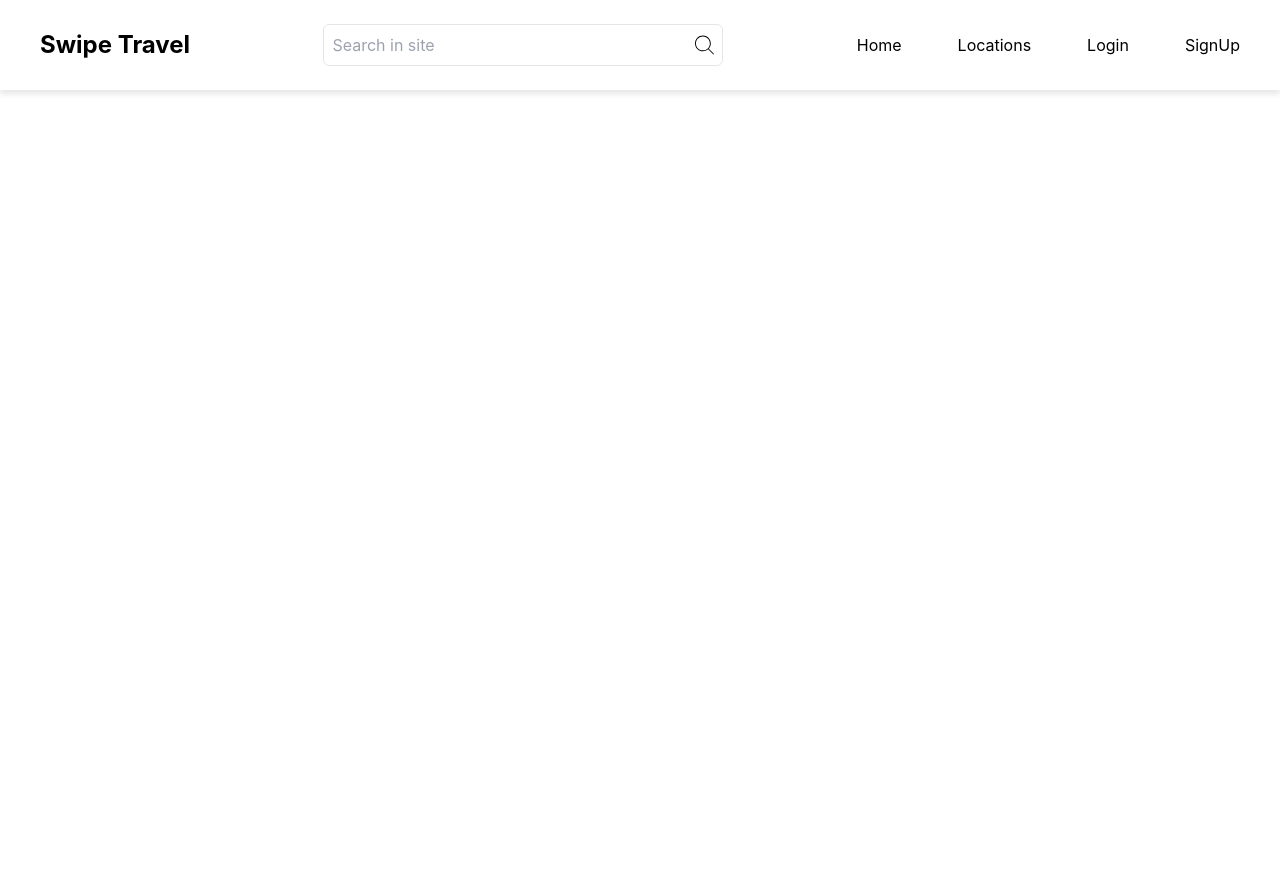
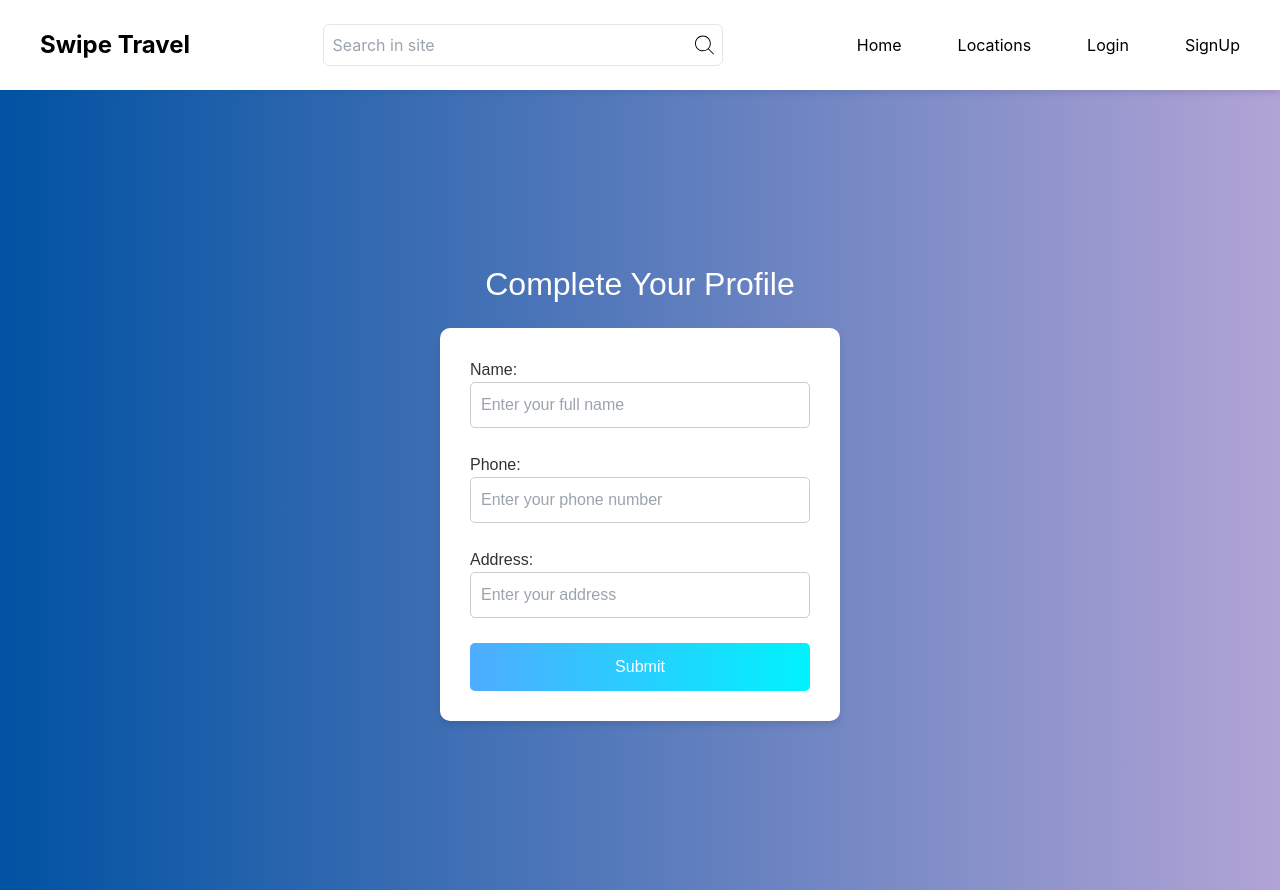
Before and after one commit to Guffy1412/swipe-travel, a React (Create React App) app: page /user-details in a window 1280 px wide. Before the commit the page ends 800 px from the top, so only its background shows below. Built offline with nearby package versions, Linux system fonts and the light colour scheme; no server answers.

Commit message:
User Details Page

```diff
--- a/src/App.tsx
+++ b/src/App.tsx
@@ -9,6 +9,7 @@ import LikedDestinations from "./Components/Destinations";
 import LocationsPage from "./Pages/LocationsPage";
 import useTheme from "./hooks/useTheme";
 import ProtectedRoute from "./Components/ProtectedRoute";
+import UserDetailsPage from "./Pages/UserDetailsPage";
 
 const App: React.FC = () => {
   const location = useLocation();
@@ -49,6 +50,7 @@ const App: React.FC = () => {
           }
         />
         <Route path="/locations" element={<LocationsPage />} />
+        <Route path="/user-details" element={<UserDetailsPage />} />
         <Route path="/liked" element={<LikedDestinations likedDestinations={[]} />} />
       </Routes>
     </>
--- a/src/Pages/AuthPage.tsx
+++ b/src/Pages/AuthPage.tsx
@@ -32,7 +32,7 @@ const AuthPage: React.FC = () => {
       setToastVisible(true);
       setTimeout(() => {
         setToastVisible(false);
-        navigate("/home");
+        navigate("/user-details");
       }, 2000);
     } catch (err: any) {
       setError(err.code);
--- /dev/null
+++ b/src/Pages/UserDetailsPage.tsx
@@ -0,0 +1,53 @@
+import React, { useState } from "react";
+import { useNavigate } from "react-router-dom";
+import "../styles/UserDetailsPage.css";
+
+const UserDetailsPage: React.FC = () => {
+  const navigate = useNavigate();
+  const [name, setName] = useState("");
+  const [phone, setPhone] = useState("");
+  const [address, setAddress] = useState("");
+
+  const handleSubmit = async () => {
+    console.log("Submitting user details:", { name, phone, address });
+    navigate("/home");
+  };
+
+  return (
+    <div className="user-details-container">
+      <h2>Complete Your Profile</h2>
+      <form onSubmit={(e) => e.preventDefault()}>
+        <label>
+          Name:
+          <input
+            type="text"
+            value={name}
+            onChange={(e) => setName(e.target.value)}
+            placeholder="Enter your full name"
+          />
+        </label>
+        <label>
+          Phone:
+          <input
+            type="text"
+            value={phone}
+            onChange={(e) => setPhone(e.target.value)}
+            placeholder="Enter your phone number"
+          />
+        </label>
+        <label>
+          Address:
+          <input
+            type="text"
+            value={address}
+            onChange={(e) => setAddress(e.target.value)}
+            placeholder="Enter your address"
+          />
+        </label>
+        <button onClick={handleSubmit}>Submit</button>
+      </form>
+    </div>
+  );
+};
+
+export default UserDetailsPage;
--- /dev/null
+++ b/src/styles/UserDetailsPage.css
@@ -0,0 +1,75 @@
+/* Container */
+.user-details-container {
+  display: flex;
+  flex-direction: column;
+  align-items: center;
+  justify-content: center;
+  min-height: 100vh;
+  background: linear-gradient(to right, #0052A2, #29058d5d);
+  font-family: 'Arial', sans-serif;
+  padding: 20px;
+}
+
+/* Form Wrapper */
+.user-details-container h2 {
+  color: white;
+  font-size: 2rem;
+  margin-bottom: 20px;
+}
+
+.user-details-container form {
+  background: white;
+  padding: 30px;
+  border-radius: 10px;
+  box-shadow: 0px 4px 6px rgba(0, 0, 0, 0.1);
+  width: 100%;
+  max-width: 400px;
+  display: flex;
+  flex-direction: column;
+  gap: 15px;
+}
+
+/* Form Inputs */
+.user-details-container label {
+  display: flex;
+  flex-direction: column;
+  font-size: 1rem;
+  color: #333;
+  margin-bottom: 10px;
+}
+
+.user-details-container input {
+  padding: 10px;
+  border: 1px solid #ccc;
+  border-radius: 5px;
+  font-size: 1rem;
+  color: #333;
+  width: 100%;
+  outline: none;
+  transition: border-color 0.3s ease;
+}
+
+.user-details-container input:focus {
+  border-color: #4facfe;
+  box-shadow: 0px 0px 5px rgba(79, 172, 254, 0.5);
+}
+
+/* Submit Button */
+.user-details-container button {
+  background: linear-gradient(to right, #4facfe, #00f2fe);
+  color: white;
+  padding: 12px;
+  font-size: 1rem;
+  border: none;
+  border-radius: 5px;
+  cursor: pointer;
+  transition: background 0.3s ease;
+}
+
+.user-details-container button:hover {
+  background: linear-gradient(to right, #00f2fe, #4facfe);
+}
+
+.user-details-container button:active {
+  transform: scale(0.98);
+}
```
